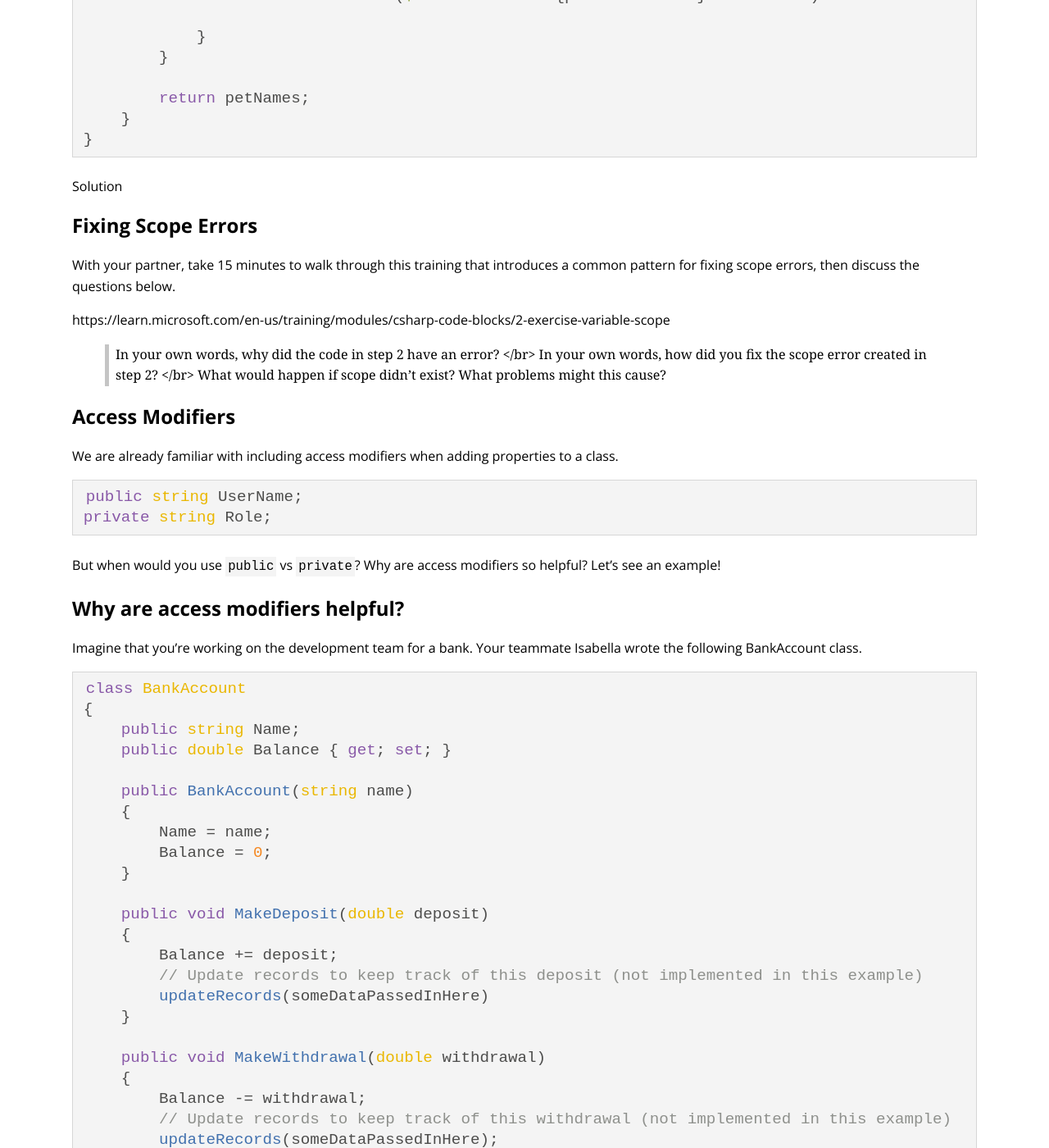
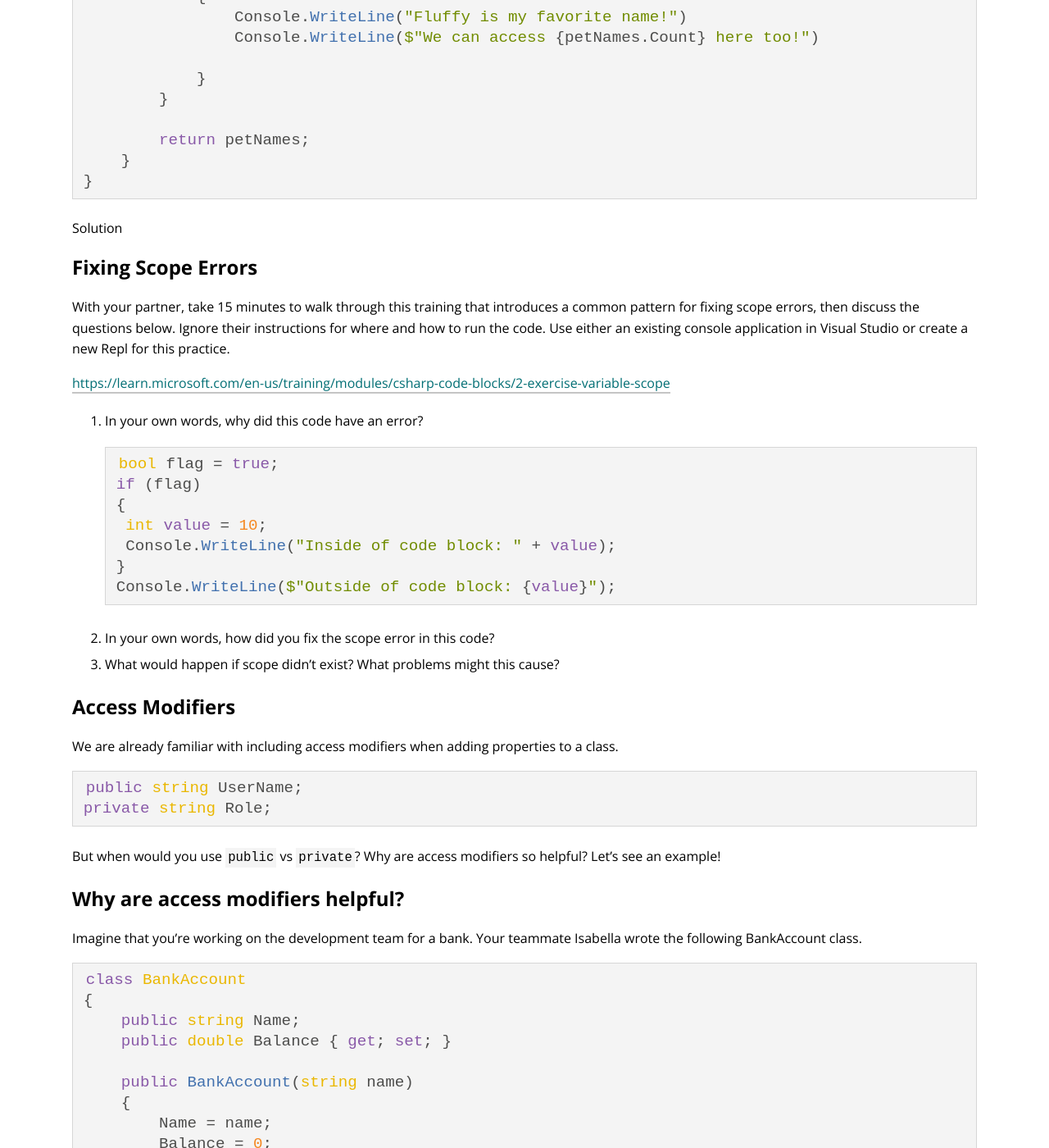
Before and after one commit to turingschool/launch-curriculum, a Jekyll site: the page built from module1/lessons/Week5/Scope.md, in a window 1280 px wide and 1400 px high, scrolled down 3709 px. Shown: the whole window at 82% size. Built offline with Jekyll 4.4.1, drawn with Linux system fonts in a browser that asks for light colours; nearby versions of some CDN libraries; comment, search, counter and statistics services are not loaded; some of the changed text lies outside the part shown.

Commit message:
Update scope lesson

````diff
--- a/module1/lessons/Week5/Scope.md
+++ b/module1/lessons/Week5/Scope.md
@@ -23,7 +23,7 @@
 Example 1:
 ![Scope Example 1](/assets/images/module1/Week5/ScopeExample1.png)
 
-Example 2:
+Example 2: <br/>
 ![Scope Example 2](/assets/images/module1/Week5/ScopeExample2.png)
 
 Take 3 minutes to brainstorm: Have you encountered this error before? What did you do to fix the issue?
@@ -48,13 +48,14 @@
 Example 2:
 ![Scope Example 2 With Highlighting](/assets/images/module1/Week5/ScopeExample2Highlighting.png)
 
-Note that a variable is accessible **everywhere** inside the code block in which it's defined, even from within a nested code block.
+Note that a variable is accessible even from a code block nested inside the code block where it is defined.
 
 ## Practice
 
 Here is a modified version of some code from our Class Interaction Lesson.
 
->Take 3 minutes: For each variable defined, determine the box for the scope where that variable is available.
+>Take 5 minutes with your partner: For each variable defined, determine the box for the scope where that variable is available. [Here](https://excalidraw.com/#json=fWQIRk28pOZkviwLFouX6,3ySGG_hk0kSmsroc9PcrNw
+) is an Excalidraw link with the code to start from.
 
 ```c#
 Person stevie = new Person("Stevie");
@@ -95,17 +96,29 @@
 }
 ```
 <details><summary>Solution</summary><br/>
-
-![Scope Example 3 With Highlighting](/assets/images/module1/Week5/ScopeExample3.png)
+<img src=
+"/assets/images/module1/Week5/ScopeExample3.png"
+                    width="500" >
 </details>
 
 ## Fixing Scope Errors
 
-With your partner, take 15 minutes to walk through this training that introduces a common pattern for fixing scope errors, then discuss the questions below.
+With your partner, take 15 minutes to walk through this training that introduces a common pattern for fixing scope errors, then discuss the questions below. Ignore their instructions for where and how to run the code. Use either an existing console application in Visual Studio or create a new Repl for this practice.
 
-https://learn.microsoft.com/en-us/training/modules/csharp-code-blocks/2-exercise-variable-scope
+[https://learn.microsoft.com/en-us/training/modules/csharp-code-blocks/2-exercise-variable-scope](https://learn.microsoft.com/en-us/training/modules/csharp-code-blocks/2-exercise-variable-scope)
 
-> In your own words, why did the code in step 2 have an error? </br> In your own words, how did you fix the scope error created in step 2? </br> What would happen if scope didn't exist? What problems might this cause?
+1. In your own words, why did this code have an error?
+```c#
+bool flag = true;
+if (flag)
+{
+    int value = 10;
+    Console.WriteLine("Inside of code block: " + value);
+}
+Console.WriteLine($"Outside of code block: {value}");
+```
+2. In your own words, how did you fix the scope error in this code?
+3. What would happen if scope didn't exist? What problems might this cause?
 
 ## Access Modifiers
 
@@ -136,14 +149,14 @@
     {
         Balance += deposit;
         // Update records to keep track of this deposit (not implemented in this example)
-        updateRecords(someDataPassedInHere)
+        updateRecords()
     }
 
     public void MakeWithdrawal(double withdrawal)
     {
         Balance -= withdrawal;
         // Update records to keep track of this withdrawal (not implemented in this example)
-        updateRecords(someDataPassedInHere);
+        updateRecords();
     }
 
     public double GetBalance() {
````
